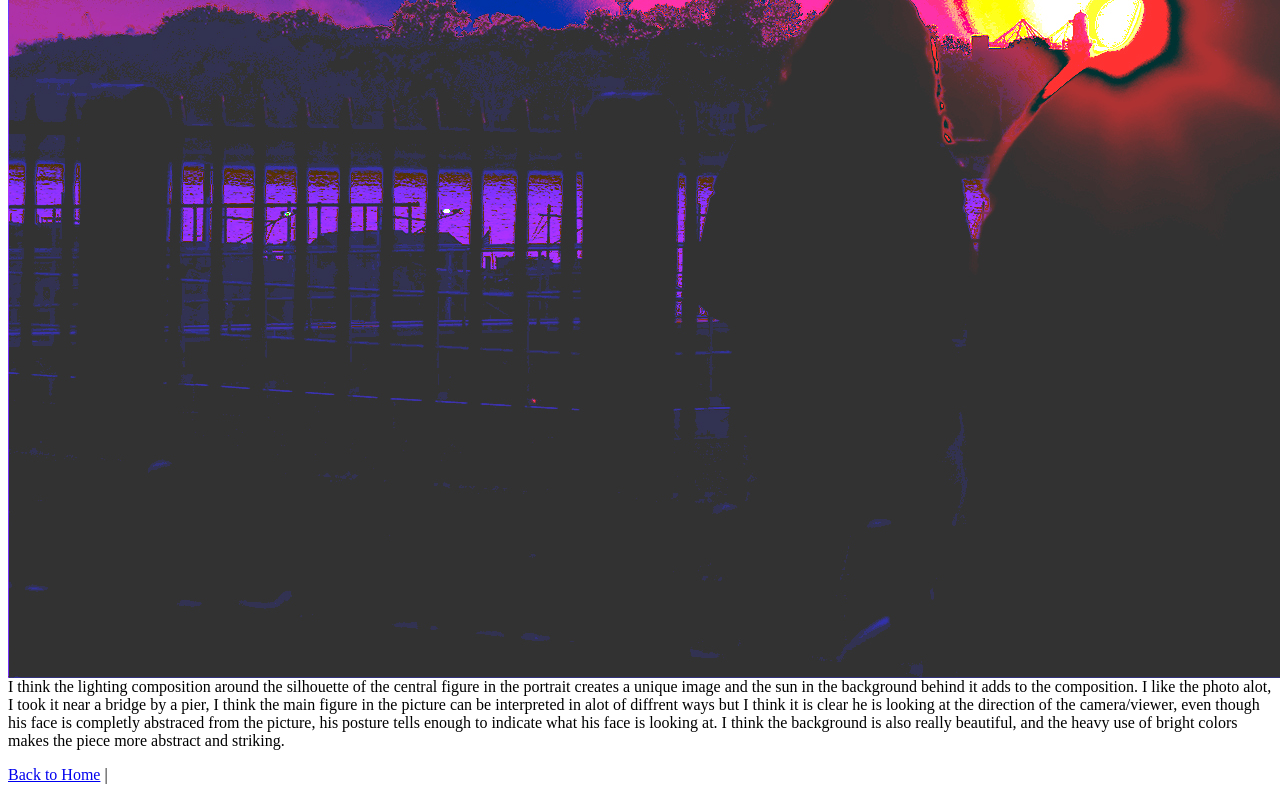
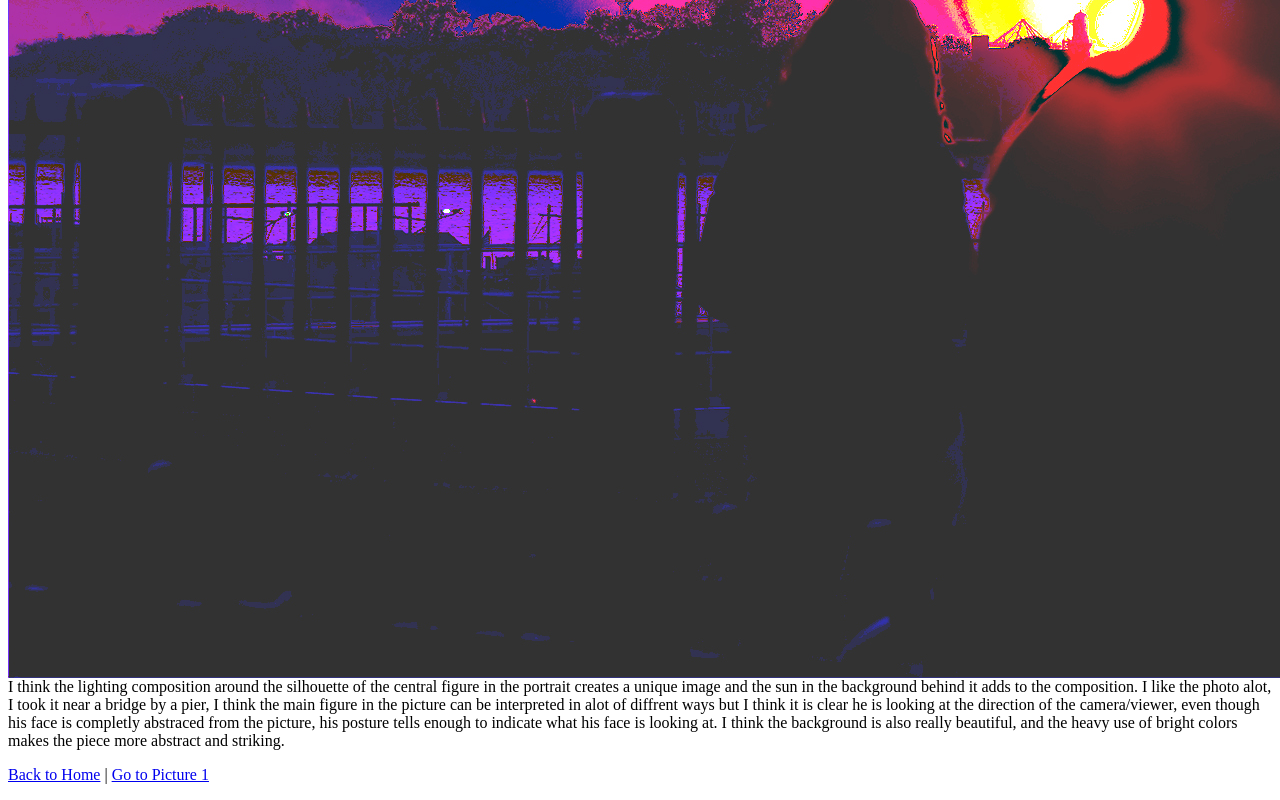
Before and after one commit to Max-q6258096/max-q6258096.github.io, a plain HTML site: page Picture 2.html in a window 1280 px wide. Shown: the part 508-1308 px from the top of the page. Drawn offline with Linux system fonts and the light colour scheme.

Commit message:
Update Picture 2.html

```diff
--- a/Picture 2.html
+++ b/Picture 2.html
@@ -13,6 +13,7 @@
   </p>
   <p>
     <a href="README.md">Back to Home</a> |
+<a href="Picture 1.html">Go to Picture 1</a>
 
   </p>
 </body>
```
